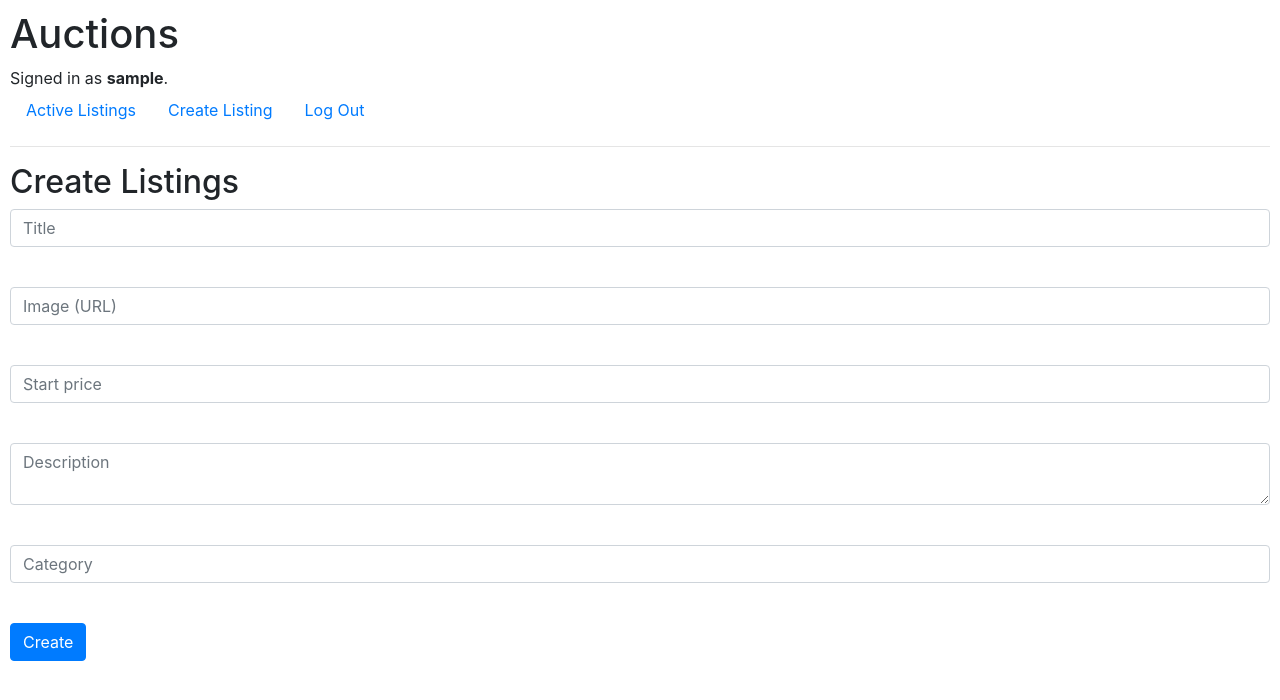
After one commit to yusuf7sui/cs50-commerce, a Django app: page /create-listing in a window 1280 px wide. The commit adds this page. Shown: the top 700 px of the page. Run offline with Django 3.2, Linux system fonts and the light colour scheme; the visitor is signed in with stand-in values (Sample User, id 1); some libraries are stand-ins or nearby versions.

Commit message:
Implement create listing functionality
- Added view and form to create new listings
- Added create-listing template
- Updated models.py

```diff
--- a/commerce/auctions/models.py
+++ b/commerce/auctions/models.py
@@ -9,15 +9,16 @@ class Listing(models.Model):
     owner = models.ForeignKey(User, on_delete=models.CASCADE, related_name="listings")
     watchers = models.ManyToManyField(User, blank=True, related_name="watchlist")
     title = models.CharField(max_length=32)
+    image = models.URLField(max_length=128)
     description = models.CharField(max_length=64)
-    price = models.FloatField()
+    category = models.CharField(max_length=32)
+    start_price = models.FloatField()
 
 class Bid(models.Model):
     listing = models.ForeignKey(Listing, on_delete=models.CASCADE, related_name="bids")
     bidder = models.ForeignKey(User, on_delete= models.CASCADE, related_name="bids")
     bid = models.FloatField()
 
-
 class Comment(models.Model):
     listing = models.ForeignKey(Listing, on_delete=models.CASCADE, related_name="comments")
     author = models.ForeignKey(User, on_delete=models.CASCADE, related_name="comments")
--- /dev/null
+++ b/commerce/auctions/templates/auctions/create-listing.html
@@ -0,0 +1,27 @@
+{% extends "auctions/layout.html" %}
+
+{% block body %}
+    <h2>Create Listings</h2>
+    <form action="{% url 'create-listing' %}" method="post">
+        {% csrf_token %}
+        <div class="form-group">
+            <input class="form-control" type="text" name="title" placeholder="Title"><br>
+        </div>
+        <div class="form-group">
+            <input class="form-control" type="url" name="image" placeholder="Image (URL)"><br>
+        </div>
+        <div class="form-group">
+            <input class="form-control" type="text" name="start-price" placeholder="Start price"><br>
+        </div>
+        <div class="form-group">
+            <textarea class="form-control" name="description" placeholder="Description"></textarea><br>
+        </div>
+        <div class="form-group">
+            <input class="form-control" type="text" name="category" placeholder="Category"><br>
+        </div>
+        {% if message %}
+            {{message}}<br>
+        {% endif %}
+        <input class="btn btn-primary" type="submit" name="create" value="Create">
+    </form>
+{% endblock %}
--- a/commerce/auctions/templates/auctions/layout.html
+++ b/commerce/auctions/templates/auctions/layout.html
@@ -22,6 +22,9 @@
             </li>
             {% if user.is_authenticated %}
                 <li class="nav-item">
+                    <a class="nav-link" href="{% url 'create-listing' %}">Create Listing</a>
+                </li>
+                <li class="nav-item">
                     <a class="nav-link" href="{% url 'logout' %}">Log Out</a>
                 </li>
             {% else %}
--- a/commerce/auctions/urls.py
+++ b/commerce/auctions/urls.py
@@ -6,5 +6,6 @@ urlpatterns = [
     path("", views.index, name="index"),
     path("login", views.login_view, name="login"),
     path("logout", views.logout_view, name="logout"),
-    path("register", views.register, name="register")
+    path("register", views.register, name="register"),
+    path("create-listing", views.create_listing, name="create-listing")
 ]
--- a/commerce/auctions/views.py
+++ b/commerce/auctions/views.py
@@ -1,10 +1,11 @@
 from django.contrib.auth import authenticate, login, logout
+from django.contrib.auth.decorators import login_required
 from django.db import IntegrityError
 from django.http import HttpResponse, HttpResponseRedirect
 from django.shortcuts import render
 from django.urls import reverse
 
-from .models import User
+from .models import User, Listing
 
 
 def index(request):
@@ -61,3 +62,38 @@ def register(request):
         return HttpResponseRedirect(reverse("index"))
     else:
         return render(request, "auctions/register.html")
+
+@login_required
+def create_listing(request):
+    if request.method == "POST":
+        owner = request.user # research how to get the username
+        title = request.POST["title"]
+        image = request.POST["image"]
+        description = request.POST["description"]
+        category = request.POST["category"]
+
+        try:
+            start_price = float(request.POST["start-price"])
+        except ValueError:
+            return render(request,"auctions/create-listing.html", {
+                "message": "Error! Please enter a valid number for the start price."
+            })
+
+        inputs = [title, image, description, category]
+        if any(x == "" for x in inputs):
+            return render(request,"auctions/create-listing.html", {
+                "message": "Error! Please fill in all required fields."
+            })
+
+
+        listing = Listing(owner=owner,
+                          title = title,
+                          image=image,
+                          description=description,
+                          category=category,
+                          start_price=start_price
+                          )
+
+        listing.save()
+
+    return render(request, "auctions/create-listing.html")
--- a/commerce/commerce/settings.py
+++ b/commerce/commerce/settings.py
@@ -68,6 +68,8 @@ TEMPLATES = [
     },
 ]
 
+LOGIN_URL = 'login'
+
 WSGI_APPLICATION = 'commerce.wsgi.application'
 
 
@@ -80,6 +82,8 @@ DATABASES = {
         'NAME': os.path.join(BASE_DIR, 'db.sqlite3'),
     }
 }
+
+DEFAULT_AUTO_FIELD = 'django.db.models.BigAutoField'
 
 AUTH_USER_MODEL = 'auctions.User'
 
```
Also changed, not shown: commerce/auctions/migrations/0001_initial.py (added), commerce/auctions/migrations/0002_rename_price_listing_start_price_listing_category_and_more.py (added), commerce/auctions/migrations/__init__.py (added).
